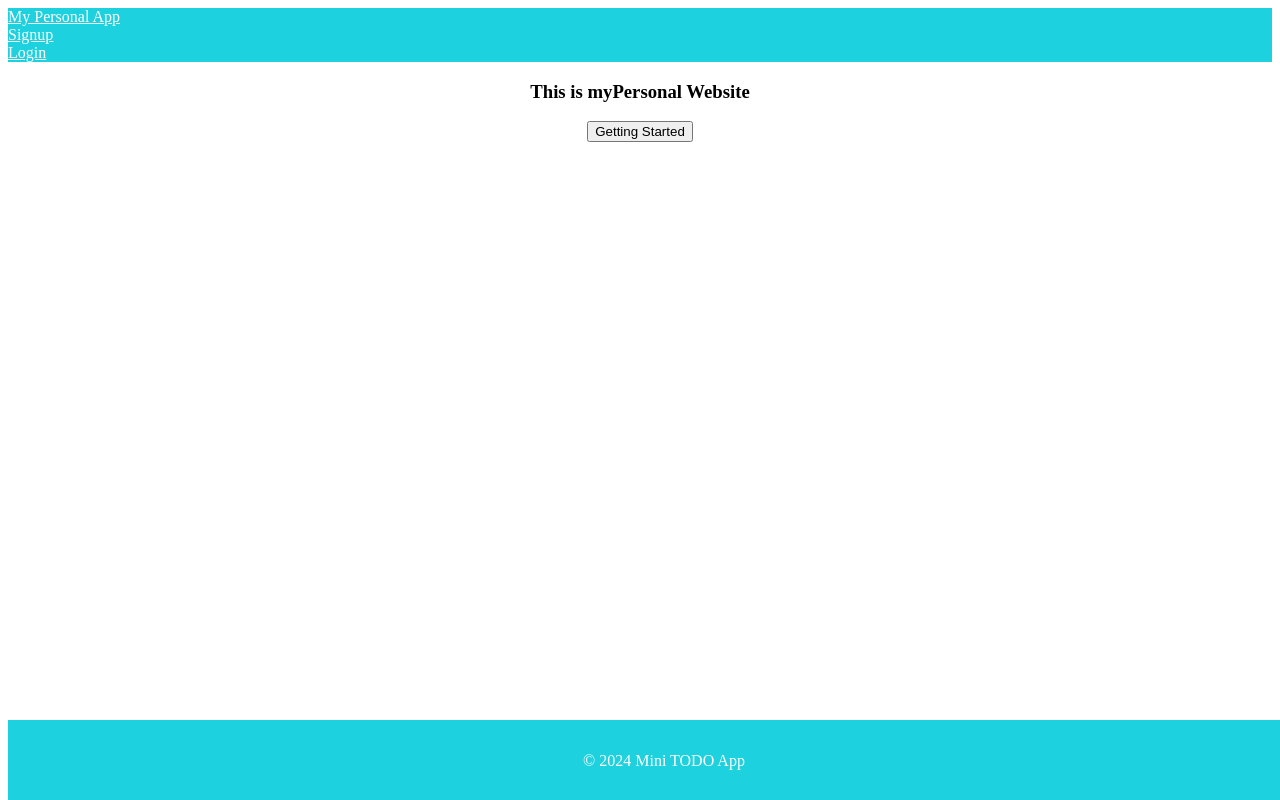
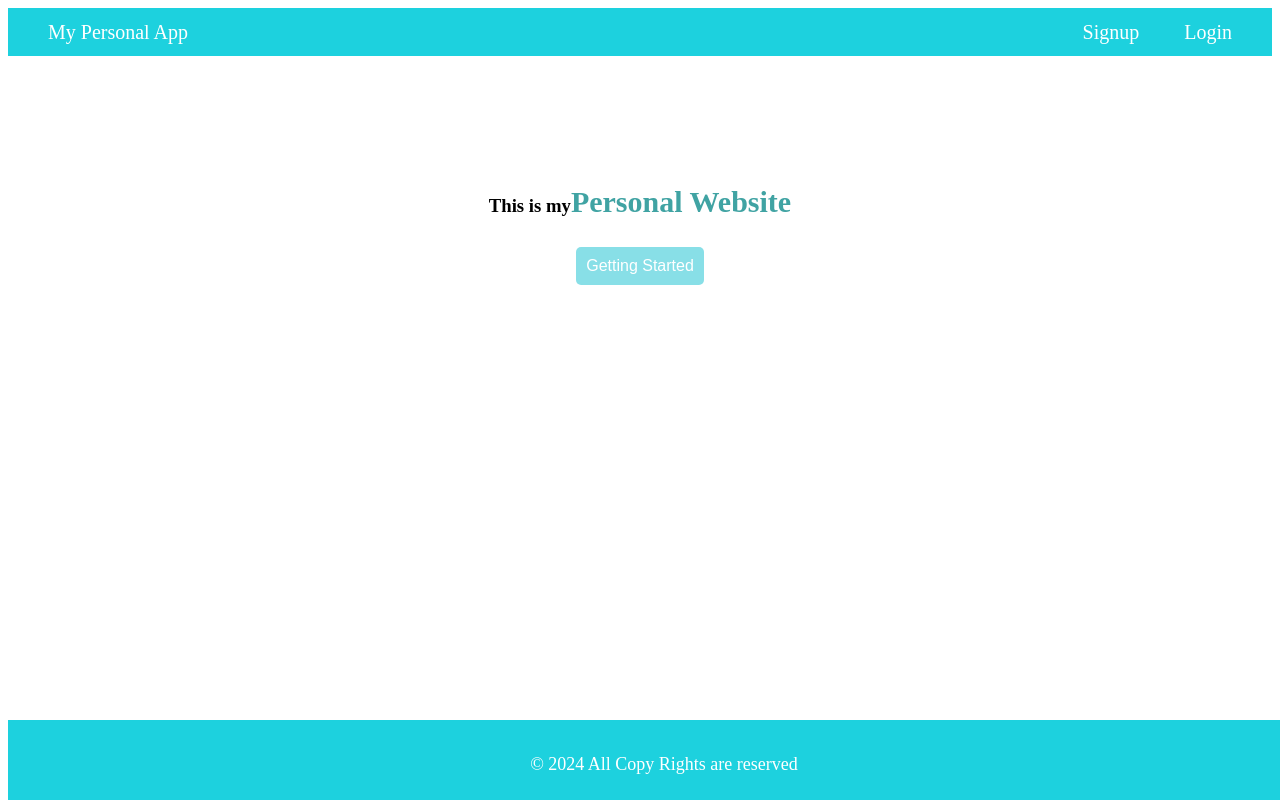
Before and after one commit to NIHARIKA-SUREDDI/fullstackApp-2, a plain HTML site: page index.html in a window 1280 px wide. Shown: the top 800 px of the page. Drawn offline with Linux system fonts and the light colour scheme.

```diff
--- a/footer.js
+++ b/footer.js
@@ -1,7 +1,7 @@
 const footer = () => {
     let card = `<div>
 
-          <p>&copy; 2024 Mini TODO App</p>
+          <p>&copy; 2024 All Copy Rights are reserved</p>
       </div>`;
 
     document.getElementById("footer").innerHTML = card;
--- a/index.css
+++ b/index.css
@@ -1,6 +1,7 @@
 #footer{
     position: absolute;
     bottom: 0;
+    font-size: 18px;
     width: 100%;
     background-color: rgb(29, 209, 222);
     height: 3rem;
@@ -16,14 +17,49 @@
 
 
 #nav-container a {
-    background-color: rgb(29, 209, 222);
+
     color: white;
-   display: flex;
-   flex-direction: row;
+    text-decoration: none;
+    padding: 10px 20px;
+    font-size: 20px;
 
+
+}
+#nav-container{
+  background-color: rgb(29, 209, 222);
+  display: flex;
+  flex-direction: row;
+  height: 3rem;
+  align-items: center;
+  padding: 0 20px;
+  justify-content: space-between;
 
 }
 
 #nav-container a:hover {
     background-color: rgb(24, 190, 200);
 }
+
+#header{
+  text-align: center;
+  padding-top: 110px;
+  padding-bottom: 10px;
+
+}
+#header-span{
+  font-size: 30px;
+  color: rgb(64, 163, 163);
+
+}
+
+#main-btn{
+  padding: 10px;
+  border-radius: 5px;
+  background-color: rgb(136, 223, 231);
+  border: none;
+  color: white;
+  font-size: 16px;
+}
+#main-btn :hover{
+  color: rgb(62, 153, 153);
+}
--- a/login.js
+++ b/login.js
@@ -1,10 +1,8 @@
 import { baseUrl } from "./baseUrl.js";
 
 
-
-
 let form = document.getElementById("form");
-form.addEventListener("submit", function () {
+form.addEventListener("submit", function (event) {
   event.preventDefault();
   let email = form.email.value;
   let password = form.password.value;
@@ -19,7 +17,7 @@ form.addEventListener("submit", function () {
         if(user[0].password == password){
             alert("Login Sucess...");
             localStorage.setItem("loginData", JSON.stringify(user[0]))
-            window.location.href = "todos.html"
+
         }else{
             alert("Password is wrong, please login with right password")
         }
--- a/signup.css
+++ b/signup.css
@@ -8,7 +8,7 @@
     align-items: center;
     gap: 20px;
     color: rgb(82, 192, 214);
-    background-color: rgb(228, 200, 253);
+    background-color: rgb(165, 226, 231);
     padding: 20px;
     text-align: center;
     font-family:'Franklin Gothic Medium', 'Arial Narrow', Arial, sans-serif;
@@ -43,6 +43,6 @@ select{
 }
 
 #submit:hover{
-    background-color:rgb(165, 80, 245) ;
+    background-color:rgb(125, 83, 164) ;
   transition:  background-color 1s ease;
 }
```
